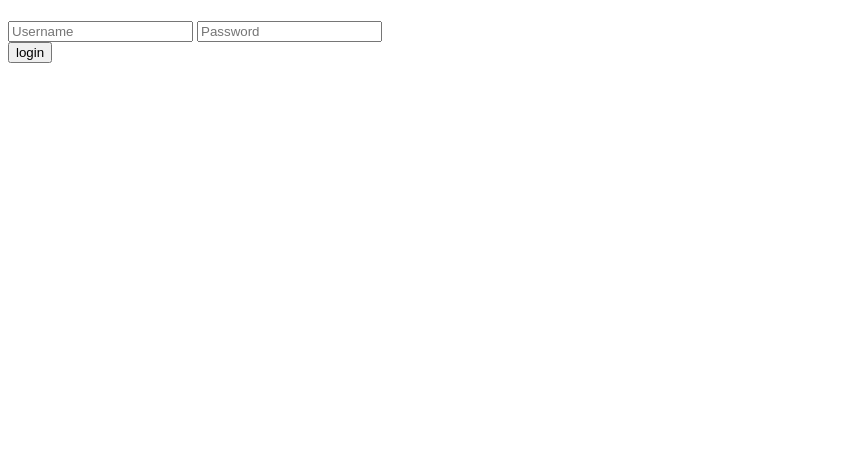
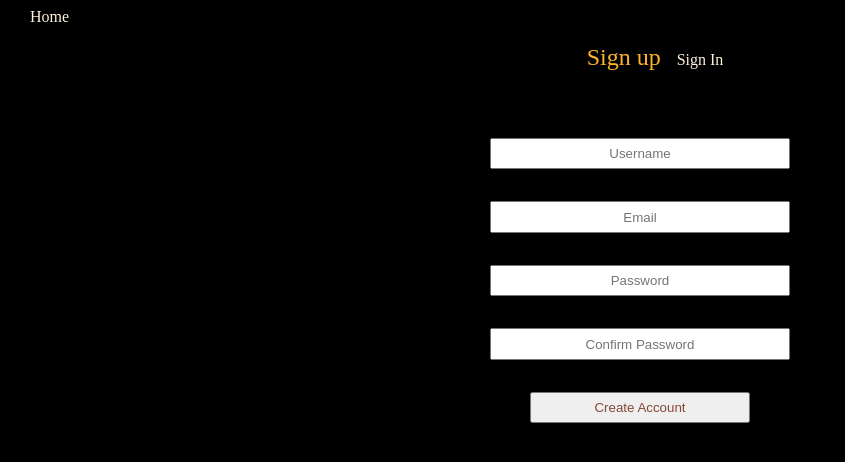
Before and after one commit to samiam-44/wireframe, a plain HTML site: page Pages/signup.html in a window 1280 px wide. Shown: the whole page, without its empty margins (0-845 px from the left). Drawn offline with Linux system fonts and the light colour scheme; files that its build step writes are made by us from their sources.

Commit message:
started user page

```diff
--- a/Pages/signup.html
+++ b/Pages/signup.html
@@ -1,22 +1,42 @@
 <!DOCTYPE html>
 <html lang="en">
+
 <head>
     <meta charset="UTF-8">
     <meta name="viewport" content="width=device-width, initial-scale=1.0">
     <title>Document</title>
-    <link rel="stylesheet" href="./signup.css">
+    <link rel="stylesheet" href="../Styles/signup.css">
 </head>
-<h1></h1>
+<li>
+    <a id="Home" href="./index.html">Home</a>
+</li>
+
 <body>
-  <div id="login">
-  <label for="uname"><b</b></label>
-  <input type="text" placeholder="Username" name="uname" required>
-  <label for="psw"><b></b></label>
-  <input type="password" placeholder="Password" name="psw" required>
-</div>
-<button>login
-</button>
+    <div id="main_conatiner">
+        <ul>
+            <li id="inoutlink">
+                <a id="signup" href="#signup"> Sign up </a>
+            </li>
+            <li id="inoutlink">
+                <a id="signin" href="./signin.html"> Sign In </a>
+            </li>
+        </ul>
 
 
+
+        <form action="submit">
+            <legend>
+                <h2>Sign Up</h2>
+                <input type="text" placeholder="Username" name="" id="">
+                <input type="text" placeholder="Email" name="" id="">
+                <input type="text" placeholder="Password" name="" id="">
+                <input type="text" placeholder="Confirm Password" name="" id="">
+                <input id="submit" type="submit" value="Create Account">
+            </legend>
+        </form>
+
+    </div>
+
 </body>
+
 </html>
--- a/Styles/signin.css
+++ b/Styles/signin.css
@@ -1,5 +1,45 @@
-table{
-    border-width: 100px;
-    border-color: black;
-    border-heig
+#Home{
+    color: #f7f7f7;
+    text-decoration: none;
 }
+body{
+    background-color: black;
+}
+div{
+    border: 2px solid black;
+    margin: auto;
+    width: 50%;
+    text-align: center;
+    background-color: black;
+    justify-content: center;
+    align-items: center;
+    min-height: 10vh;
+}
+#inoutlink{
+    display:inline
+}
+a{
+    margin-right: 10px;
+    color: #FFB22C;
+
+}
+#signup{
+    color: #fae8c9;
+    text-decoration: none;
+}
+#signin{
+    font-size: 24px;
+    text-decoration: none;
+}
+input{
+    display: block;
+    text-align: center;
+    margin:auto;
+    margin-bottom: 2rem;
+    width: 45%;
+    padding: 1%;
+}
+#submit{
+    width: 35%;
+    color: #854836;
+}
--- a/Styles/signup.css
+++ b/Styles/signup.css
@@ -0,0 +1,47 @@
+body{
+    background-color: black;
+}
+#Home{
+    color: #fff2db;
+    text-decoration: none;
+}
+div{
+    border: 2px solid black;
+    margin: auto;
+    width: 50%;
+    text-align: center;
+    background-color: black;
+    justify-content: center;
+    align-items: center;
+    min-height: 10vh;
+}
+#inoutlink{
+    display: inline;
+
+}
+a{
+    margin-right: 10px;
+    color: #FFB22C;
+
+}
+#signin{
+    color: #fff2db;
+    text-decoration: none;
+
+}
+#signup{
+    font-size: 24px;
+    text-decoration: none;
+}
+input{
+    display: block;
+    text-align: center;
+    margin:auto;
+    margin-bottom: 2rem;
+    width: 45%;
+    padding: 1%;
+}
+#submit{
+    width: 35%;
+    color: #854836;
+}
--- /dev/null
+++ b/Styles/userpage.css
@@ -0,0 +1,31 @@
+nav {
+    border: 3px solid black;
+    text-align: right;
+
+
+}
+
+ul {
+    list-style-type: none;
+}
+
+
+#navbarbtns {
+    padding-right: 3%;
+    padding-top: 1%;
+}
+
+#Profilepic {
+    border-radius: 50%;
+    padding: 15px;
+}
+
+.section1 {
+    column-gap: 4px
+    border: 2px solid black;
+}
+
+#accountlinks {
+   background: orange;
+
+}
```
Also changed, not shown: Pages/index.html (+26 -13 lines), Pages/signin.html (+28 -15 lines), Pages/userpage.html (added, +39 -0 lines), Styles/index.css (+77 -8 lines).
